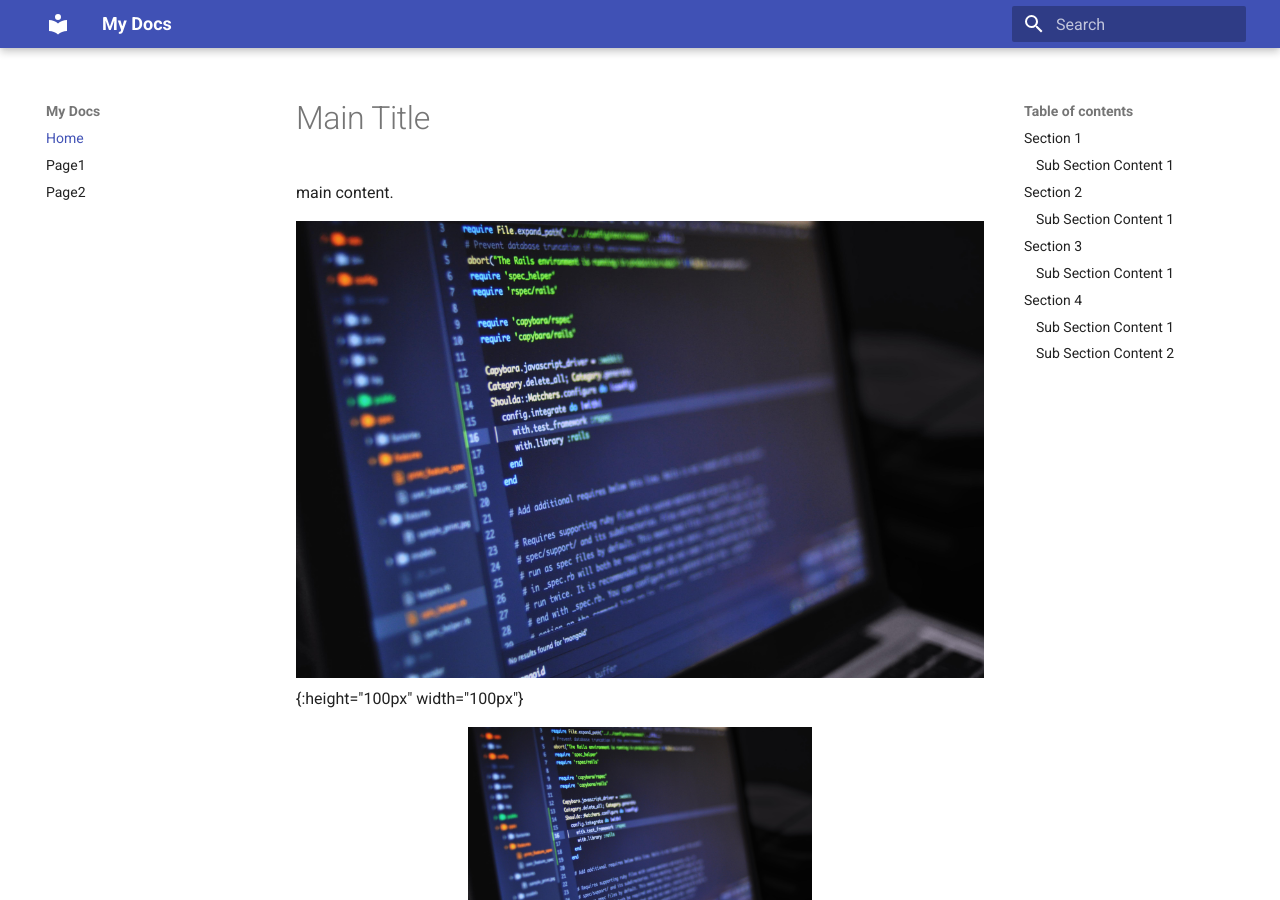
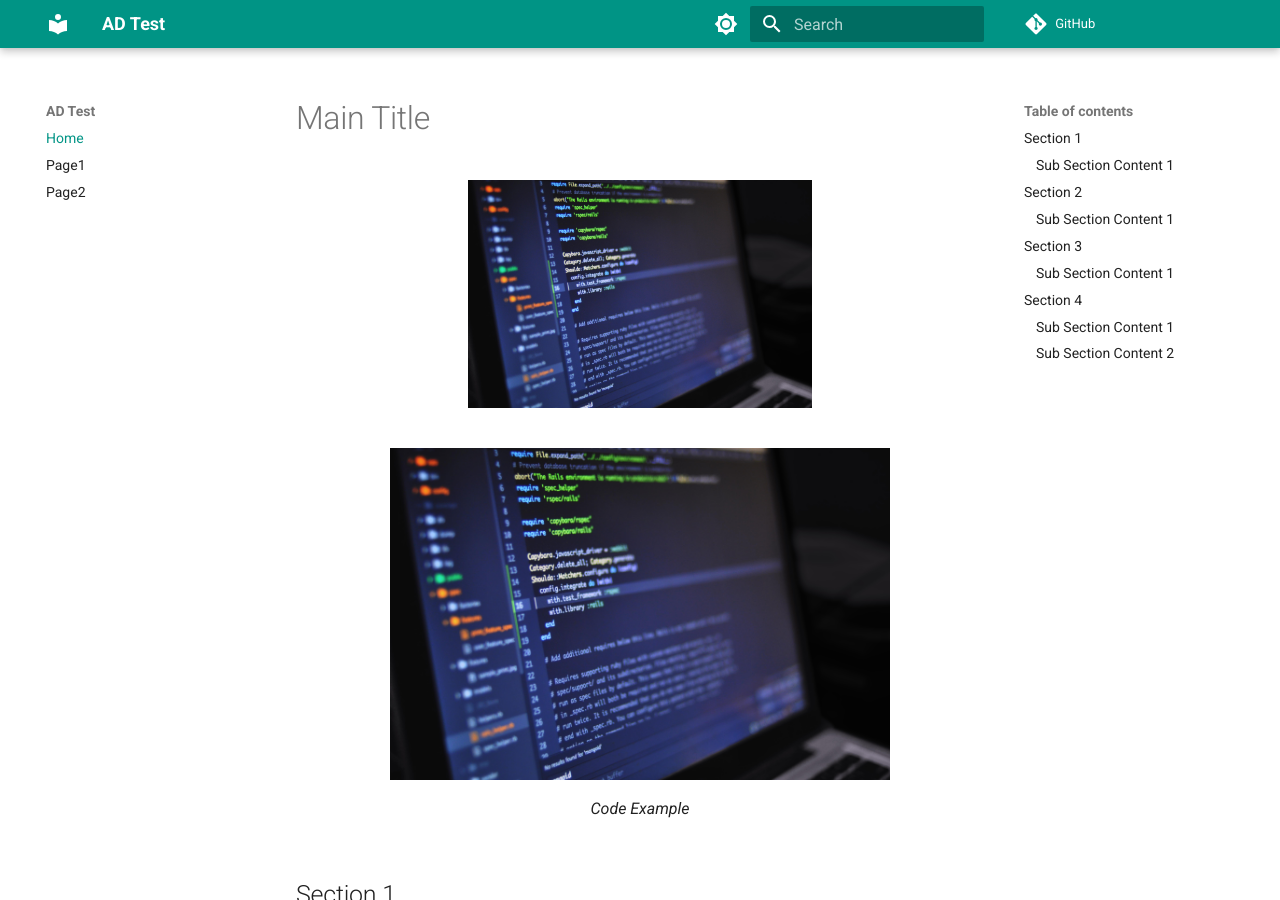
Before and after one commit to bharnden/adtest, an MkDocs documentation site: the page built from docs/index.md, in a window 1280 px wide and 900 px high. Built offline with MkDocs 1.6.1 and Material for MkDocs 9.7.7, drawn with Linux system fonts in a browser that asks for light colours; comment, search, counter and statistics services are not loaded.

Commit message:
updated theme colors, added dark mode, added image figure

```diff
--- a/docs/index.md
+++ b/docs/index.md
@@ -1,12 +1,13 @@
 # Main Title
-
-main content.
-
-![code](images/code.jpg){:height="100px" width="100px"}
 
 <p align="center">
   <img src="images/code.jpg" width="50%">
 </p>
+
+<figure markdown>
+  ![Code Example](images/code.jpg){ width="500" }
+  <figcaption>Code Example</figcaption>
+</figure>
 
 ## Section 1
 Section content.
--- a/mkdocs.yml
+++ b/mkdocs.yml
@@ -1,6 +1,23 @@
-site_name: My Docs
+site_name: AD Test
+site_description: This site covers AD Test information
+repo_url: https://github.com/bharnden/adtest
 theme:
   name: material
+  palette:
+    # Palette toggle for light mode
+    - scheme: default
+      toggle:
+        icon: material/brightness-7
+        name: Switch to dark mode
+      primary: teal
+      accent: teal
+    # Palette toggle for dark mode
+    - scheme: slate
+      toggle:
+        icon: material/brightness-4
+        name: Switch to light mode
+      primary: teal
+      accent: teal
   features:
     - navigation.path
     - navigation.instant
@@ -11,6 +28,8 @@ markdown_extensions:
   - pymdownx.superfences
   - pymdownx.tabbed:
       alternate_style: true
+  - attr_list
+  - md_in_html
 nav:
   - Home: index.md
   - Page1: page1.md
```
